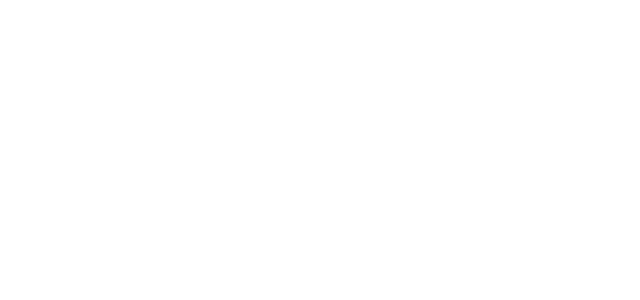
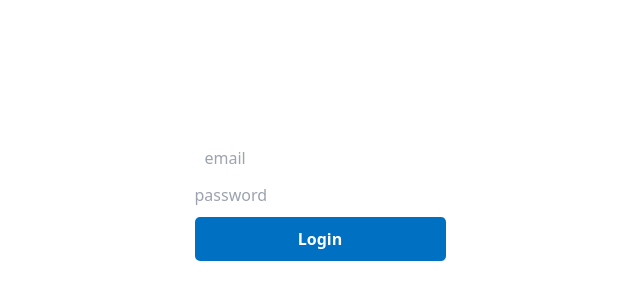
Before and after one commit to Shobhnik13/EasyStay, a React (Create React App) app in the folder frontend/: page /login in a window 1280 px wide. Before the commit this address had no page. Shown: the part 198-498 px from the top of the page, without its empty margins (320-960 px from the left). Built offline with nearby package versions, Linux system fonts and the light colour scheme.

Commit message:
user context

```diff
--- a/frontend/src/App.js
+++ b/frontend/src/App.js
@@ -3,6 +3,7 @@
 import HomePage from './pages/HomePage/HomePage';
 import List from './pages/List/List';
 import Hotel from './pages/Hotel/Hotel';
+import Login from './pages/Login/Login';
 function App() {
   return (
     <div className="App">
@@ -10,6 +11,7 @@
       <Route path='/' element={<HomePage/>} />
       <Route path='/hotels' element={<List/>} />
       <Route path='/hotels/:id' element={<Hotel/>} />
+      <Route path='/login' element={<Login/>}/>
      </Routes>
     </div>
   );
--- a/frontend/src/components/Header/Header.jsx
+++ b/frontend/src/components/Header/Header.jsx
@@ -8,6 +8,7 @@
 import { format } from 'date-fns';
 import { useNavigate } from 'react-router-dom';
 import { SearchContext } from '../../context/SearchContext.js';
+import { AuthContext } from '../../context/AuthContext';
 const Header = ({type}) => {
   const [openDate,setOpenDate]=useState(false)
   const [destination,setDestination]=useState('')
@@ -40,6 +41,7 @@
     dispatch({type:'NEW_SEARCH',payload:{destination,date,opt}})
     navigate('/hotels',{state:{destination,date,opt}})
   }
+  const {user}=useContext(AuthContext)
   return (
     <div className='header bg-gradient-to-l from-blue-700 to-blue-400'>
         <div className={type==='list'?'headerContainerList':'headerContainer'}>
@@ -69,7 +71,7 @@
         <p className='headerDesc text-xl'>
         Experience luxury for less with EasyStay Booking. Unlock exclusive discounts on top-rated hotels, allowing you to enjoy a lavish stay without breaking the bank.
         </p>
-        <button className="headerBtn bg-blue-600">Sign in / Register</button>
+       {!user && <button className="headerBtn bg-blue-600">Sign in / Register</button>}
         <div className="headerSearch border-[3px]  border-blue-600">
             <div className="headerSearchItem">
               <FontAwesomeIcon icon={faBed} className='headerIcon'/>
--- a/frontend/src/components/Navbar/Navbar.jsx
+++ b/frontend/src/components/Navbar/Navbar.jsx
@@ -1,7 +1,9 @@
+import { useContext } from "react";
 import "../Navbar/Navbar.css";
 import { Link } from "react-router-dom";
+import { AuthContext } from "../../context/AuthContext";
 const Navbar = () => {
-
+  const {user}=useContext(AuthContext)
   return (
     <div className="navbar bg-gradient-to-l from-blue-700 to-blue-400">
       <div className="navContainer ">
@@ -9,10 +11,10 @@
           <span className="logo font-bold text-3xl text-blue-800">EasyStay</span>
         </Link>
         {/* {user ? user.username : ( */}
-          <div className="navItems">
+         {user ?(<h1 className="font-bold  text-3xl text-green-500">{user.username}</h1>):(<div className="navItems">
             <button className="navButton bg-blue-400 font-semibold">Register</button>
             <button className="navButton  bg-blue-400 font-semibold">Login</button>
-          </div>
+          </div>)}
         {/* )} */}
       </div>
     </div>
--- /dev/null
+++ b/frontend/src/context/AuthContext.js
@@ -0,0 +1,59 @@
+import { createContext, useEffect, useReducer } from "react"
+
+const INI_STATE={
+    user:JSON.parse(localStorage.getItem('user')) || null,
+    err:null,
+    loading:false,
+}
+
+export const AuthContext=createContext(INI_STATE)
+
+const AuthReducer=(state,action)=>{
+    switch(action.type){
+    case "LOGIN_START":
+        return{
+            user:null,
+            err:null,
+            loading:true,
+        }
+    case "LOGIN_SUCCESS":
+        return{
+            user:action.payload,
+            err:null,
+            loading:false
+        }
+    case "LOGIN_FAILED":
+        return{
+            user:null,
+            err:action.payload,
+            loading:false
+        }
+    case "LOGOUT":
+        return{
+            user:null,
+            err:null,
+            loading:false,
+        }
+    default:
+        return state
+    }
+    }
+
+    export const AuthContextProvider=({children})=>{
+        const [state,dispatch]=useReducer(AuthReducer,INI_STATE)
+        //storing the user into local storage
+        useEffect(()=>{
+            localStorage.setItem('user',JSON.stringify(state.user))
+        },[state.user])
+        return(
+            <AuthContext.Provider
+            value={{
+                user:state.user,
+                loading:state.loading,
+                err:state.err,
+                dispatch
+            }}>
+                {children}
+            </AuthContext.Provider>
+        )
+    }
--- a/frontend/src/index.js
+++ b/frontend/src/index.js
@@ -4,14 +4,17 @@
 import App from './App';
 import { BrowserRouter } from 'react-router-dom';
 import { SearchContextProvider } from './context/SearchContext.js'
+import { AuthContextProvider } from './context/AuthContext';
 
 const root = ReactDOM.createRoot(document.getElementById('root'));
 root.render(
   <React.StrictMode>
     <BrowserRouter>
+    <AuthContextProvider>
     <SearchContextProvider>
     <App />
     </SearchContextProvider>
+    </AuthContextProvider>
   </BrowserRouter>
   </React.StrictMode>
 );
--- a/frontend/src/pages/List/List.jsx
+++ b/frontend/src/pages/List/List.jsx
@@ -17,7 +17,7 @@
   const [opt,setOpt]=useState(location.state.opt)
   const [min,setMin]=useState(undefined)
   const [max,setMax]=useState(undefined)
-  console.log(min,max)
+  // console.log(min,max)
   const {data,loading,err,reFetch}=useFetch(`http://localhost:8000/hotels?city=${destination}&min=${min || 0}&max=${max || 999}`)
   const handleClick=()=>{
     reFetch()
--- /dev/null
+++ b/frontend/src/pages/Login/Login.css
@@ -0,0 +1,32 @@
+.login {
+    height: 100vh;
+    display: flex;
+    align-items: center;
+    justify-content: center;
+  }
+
+  .lContainer {
+    display: flex;
+    flex-direction: column;
+    gap: 10px;
+  }
+
+  .lInput{
+    height: 30px;
+    padding: 10px;
+  }
+
+  .lButton {
+    border: none;
+    padding: 10px 20px;
+    background-color: #0071c2;
+    color: white;
+    font-weight: bold;
+    cursor: pointer;
+    border-radius: 5px;
+  }
+
+  .lButton:disabled{
+    background-color: #0071c28c;
+    cursor: not-allowed;
+  }
--- /dev/null
+++ b/frontend/src/pages/Login/Login.jsx
@@ -0,0 +1,43 @@
+import React, { useContext, useState } from 'react'
+import '../Login/Login.css'
+import { AuthContext, AuthContextProvider } from '../../context/AuthContext'
+import axios from 'axios'
+import { useNavigate } from 'react-router-dom'
+const Login = () => {
+    const [credentials,setCredentials]=useState({
+        email:undefined,
+        password:undefined,
+    })
+    const {user,dispatch,loading,err}=useContext(AuthContext)
+    const handleChange=(e)=>{
+        setCredentials((prev)=>({
+            ...prev,
+            [e.target.id]:e.target.value,
+        }))
+    }
+    const navigate=useNavigate()
+    const handleLogin=async(e)=>{
+        e.preventDefault()
+        dispatch({type:"LOGIN_START"})
+        try{
+            const response=await axios.post('http://localhost:8000/users/login',credentials)
+            dispatch({type:"LOGIN_SUCCESS",payload:response.data})
+            navigate('/')
+        }catch(err){
+            dispatch({type:"LOGIN_FAILED",payload:err.response.data})
+        }
+    }
+    console.log(user)
+  return (
+    <div className='login'>
+        <div className="lContainer">
+            <input type="email" className='lInput'  name='email' id='email' placeholder='email' onChange={handleChange} />
+            <input type="password" name="password" id="password" placeholder='password' onChange={handleChange} />
+            <button disabled={loading} onClick={handleLogin} className="lButton">Login</button>
+            {err && <span>{err.message}</span> }
+        </div>
+    </div>
+  )
+}
+
+export default Login
```
Also changed, not shown: 1 other file (tests, documents, lock files or other folders).
